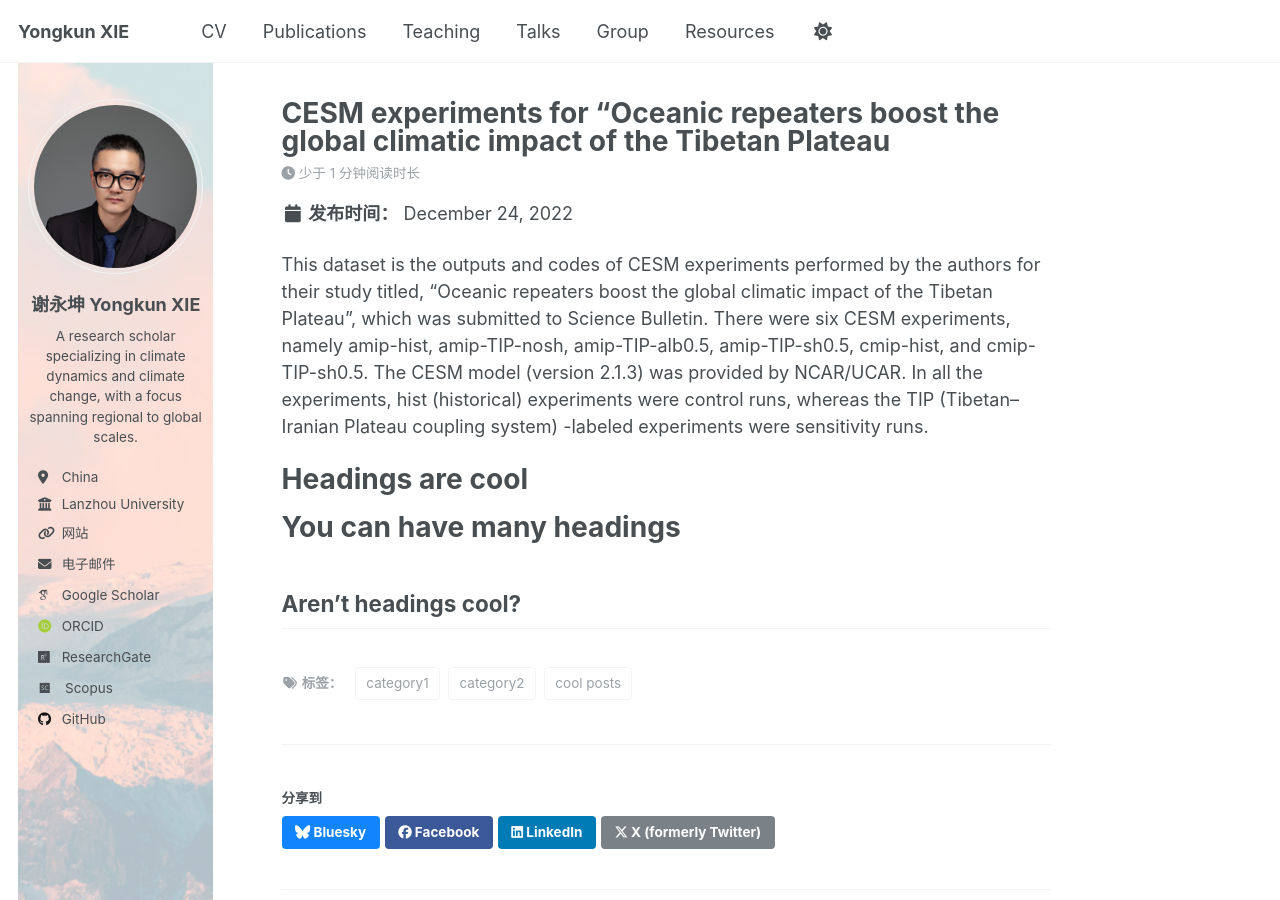
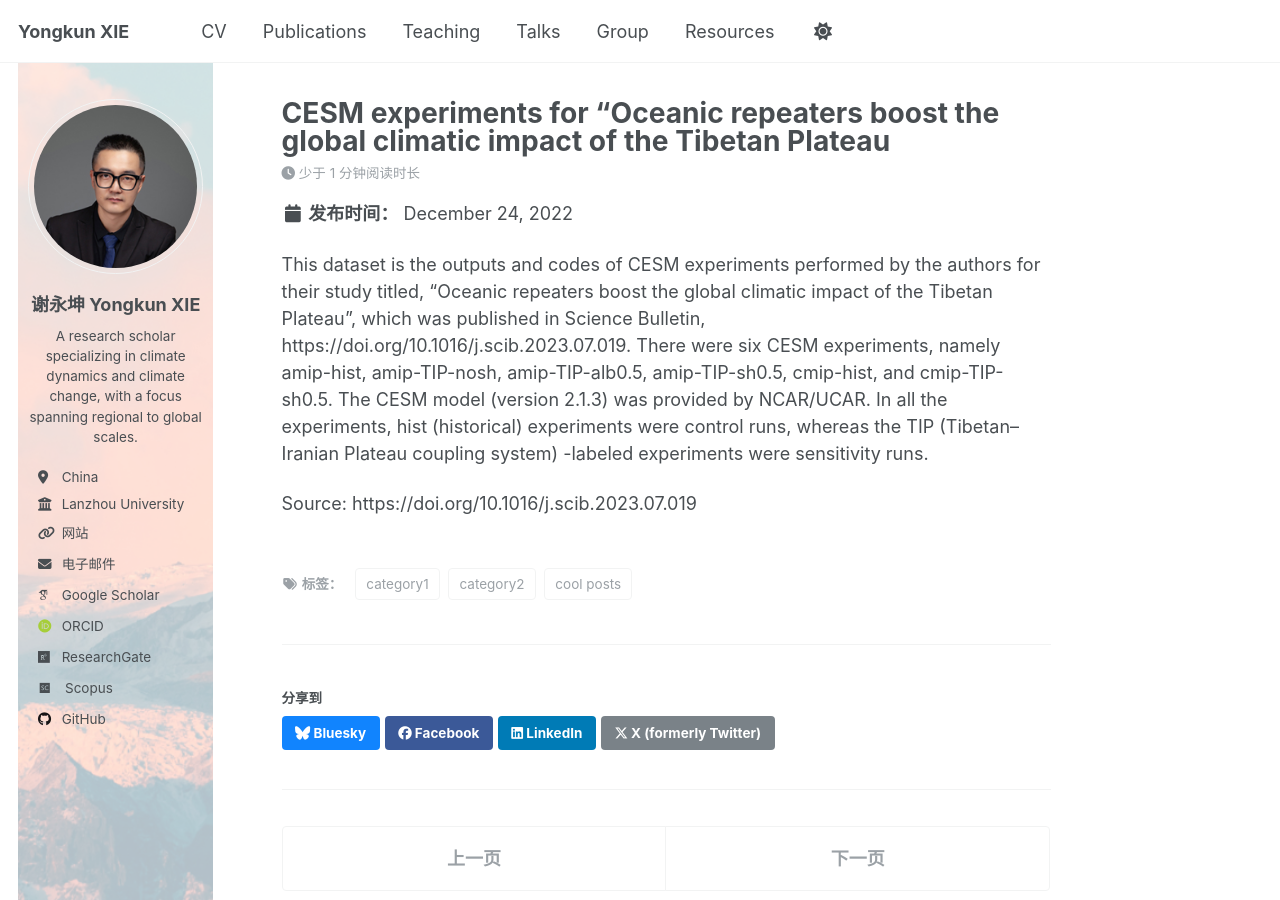
Before and after one commit to yongkunxie/yongkunxie.github.io, a Jekyll site: the page built from _posts/2012-08-14-blog-post-1.md, in a window 1280 px wide and 900 px high. Built offline with Jekyll 4.4.1, drawn with Linux system fonts in a browser that asks for light colours; some web fonts are replaced.

Commit message:
Update 2012-08-14-blog-post-1.md

```diff
--- a/_posts/2012-08-14-blog-post-1.md
+++ b/_posts/2012-08-14-blog-post-1.md
@@ -8,13 +8,6 @@ tags:
   - category2
 ---
 
-This dataset is the outputs and codes of CESM experiments performed by the authors for their study titled, "Oceanic repeaters boost the global climatic impact of the Tibetan Plateau", which was submitted to Science Bulletin. There were six CESM experiments, namely amip-hist, amip-TIP-nosh, amip-TIP-alb0.5, amip-TIP-sh0.5, cmip-hist, and cmip-TIP-sh0.5. The CESM model (version 2.1.3) was provided by NCAR/UCAR. In all the experiments, hist (historical) experiments were control runs, whereas the TIP (Tibetan–Iranian Plateau coupling system) -labeled experiments were sensitivity runs.
+This dataset is the outputs and codes of CESM experiments performed by the authors for their study titled, "Oceanic repeaters boost the global climatic impact of the Tibetan Plateau", which was published in Science Bulletin, https://doi.org/10.1016/j.scib.2023.07.019. There were six CESM experiments, namely amip-hist, amip-TIP-nosh, amip-TIP-alb0.5, amip-TIP-sh0.5, cmip-hist, and cmip-TIP-sh0.5. The CESM model (version 2.1.3) was provided by NCAR/UCAR. In all the experiments, hist (historical) experiments were control runs, whereas the TIP (Tibetan–Iranian Plateau coupling system) -labeled experiments were sensitivity runs.
 
-Headings are cool
-======
-
-You can have many headings
-======
-
-Aren't headings cool?
-------
+Source: https://doi.org/10.1016/j.scib.2023.07.019
```
